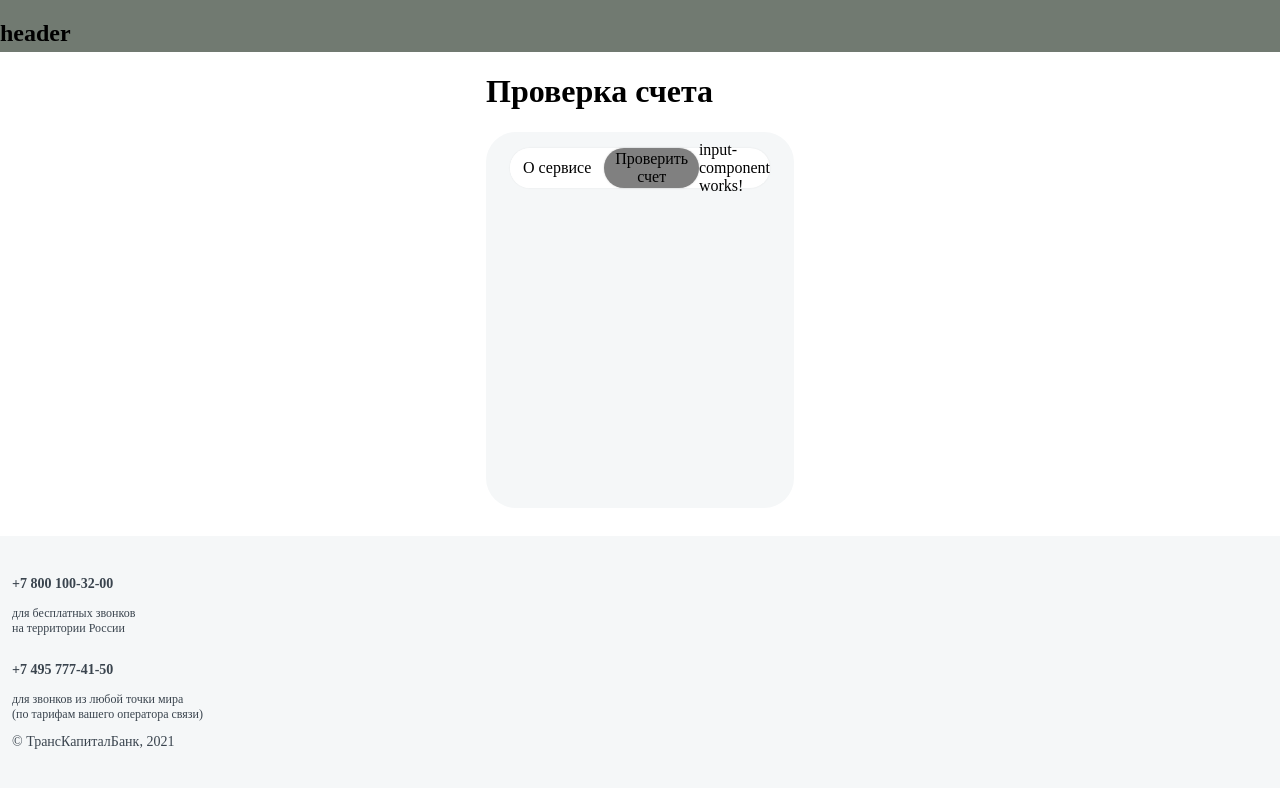
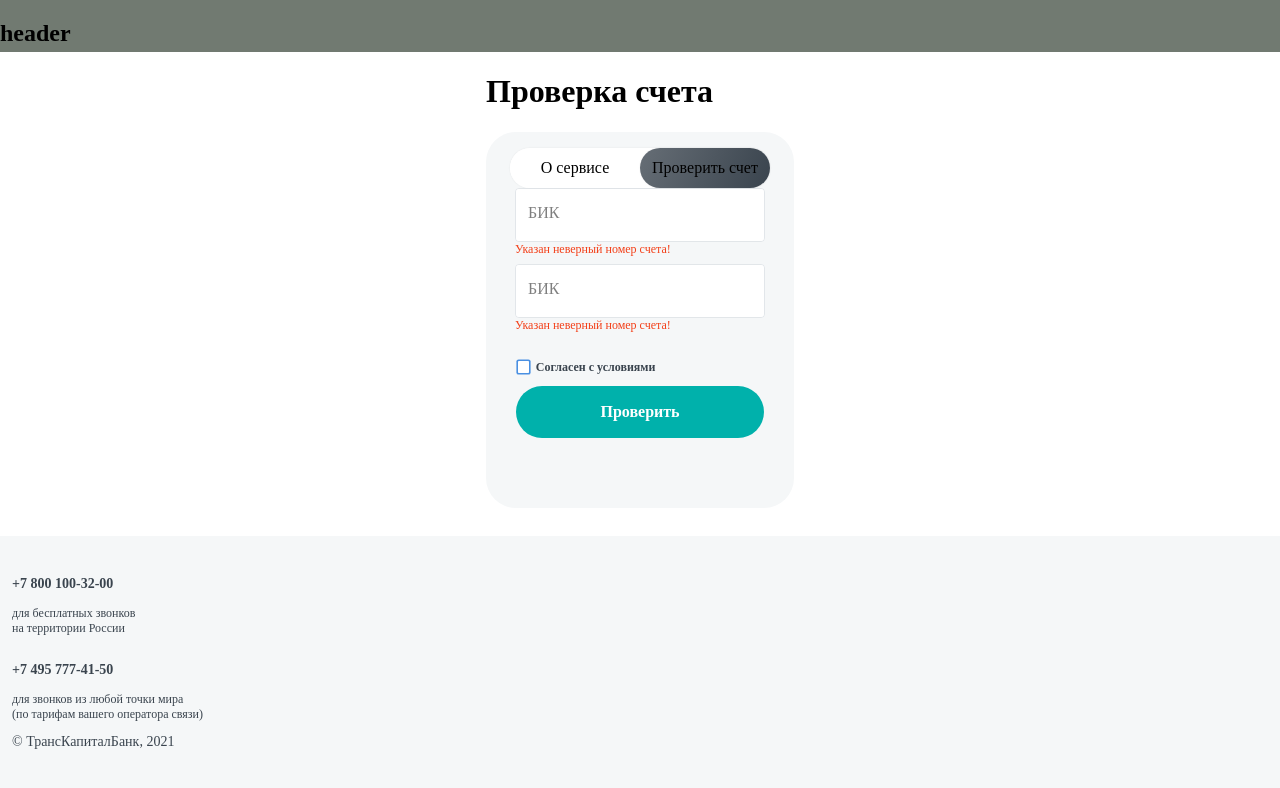
Before and after one commit to smf91/tkb-test, an Angular app: page /login in a window 1280 px wide. Shown: the top 788 px of the page. Built offline with nearby package versions, Linux system fonts and the light colour scheme.

Commit message:
Added new component and styles for them

```diff
--- a/src/app/app.module.ts
+++ b/src/app/app.module.ts
@@ -6,13 +6,17 @@ import { AppComponent } from './app.component';
 import { LoginPageComponent } from './login-page/login-page.component';
 import { MainLayoutComponent } from './shared/components/main-layout/main-layout.component';
 import { InputComponentComponent } from './shared/components/input-component/input-component.component';
+import { ButtonComponent } from './shared/components/button/button.component';
+import { CheckboxComponent } from './shared/components/checkbox/checkbox.component';
 
 @NgModule({
   declarations: [
     AppComponent,
     LoginPageComponent,
     MainLayoutComponent,
-    InputComponentComponent
+    InputComponentComponent,
+    ButtonComponent,
+    CheckboxComponent
   ],
   imports: [
     BrowserModule,
--- a/src/app/login-page/login-page.component.html
+++ b/src/app/login-page/login-page.component.html
@@ -9,9 +9,13 @@
     <div class="button-toggler active">
         Проверить счет
     </div>
-
-    <app-input-component></app-input-component>
-
   </div>
 
+  <app-input-component></app-input-component>
+  <app-input-component></app-input-component>
+  <div style="width: 250px;">
+  <app-checkbox></app-checkbox>
+  </div>
+  <app-button></app-button>
+
 </div>
--- a/src/app/login-page/login-page.component.scss
+++ b/src/app/login-page/login-page.component.scss
@@ -5,8 +5,8 @@
   border-radius: 30px;
   padding: 16px 12px 0 12px;
   display: flex;
-  justify-content: center;
-
+  flex-direction: column;
+  align-items: center;
 
 }
 .toggler {
@@ -30,9 +30,9 @@
     align-items: center;
     justify-content: center;
   }
-  .button-toggler.active{
-    box-shadow: 0px 0px 2px rgba(0, 0, 0, 0.2);
-    background-color: gray;
+  .button-toggler.active {
+    background: linear-gradient(292.85deg, #3A444E 1.13%, rgba(58, 68, 78, 0.78) 98.35%);
+    box-shadow: 0px 0px 2px rgba(0, 0, 0, 0.08);
+    border-radius: 100px;
   }
-
 }
--- /dev/null
+++ b/src/app/shared/components/button/button.component.html
@@ -0,0 +1,3 @@
+<div class="custom-button">
+    Проверить
+</div>
--- /dev/null
+++ b/src/app/shared/components/button/button.component.scss
@@ -0,0 +1,26 @@
+.custom-button{
+  width: 248px;
+  height: 52px;
+  background: #00B1AB;
+  border-radius: 42px;
+  display: flex;
+  justify-content: center;
+  align-items: center;
+  font-family: Corpid E1s;
+  font-style: normal;
+  font-weight: bold;
+  font-size: 16px;
+  line-height: 19px;
+  color: #FFFFFF;
+  &:hover {
+  background: linear-gradient(180deg, #00B1AB 0%, #00827D 100%);
+  }
+  &:active {
+    transform: translateY(-1px);
+    box-shadow: 0 5px 10px rgba(0, 0, 0, 0.2);
+  }
+}
+
+.custom-button.disabled {
+  background: #D0D5DB;
+}
--- /dev/null
+++ b/src/app/shared/components/button/button.component.ts
@@ -0,0 +1,15 @@
+import { Component, OnInit } from '@angular/core';
+
+@Component({
+  selector: 'app-button',
+  templateUrl: './button.component.html',
+  styleUrls: ['./button.component.scss']
+})
+export class ButtonComponent implements OnInit {
+
+  constructor() { }
+
+  ngOnInit(): void {
+  }
+
+}
--- /dev/null
+++ b/src/app/shared/components/checkbox/checkbox.component.html
@@ -0,0 +1,5 @@
+<label class="check option">
+  <input class="check__input" type="checkbox">
+  <span class="check__box"></span>
+  <p class="check__text">Согласен с условиями</p>
+</label>
--- /dev/null
+++ b/src/app/shared/components/checkbox/checkbox.component.scss
@@ -0,0 +1,69 @@
+.option {
+  display: block;
+  margin-bottom: 0.5em;
+}
+
+/* Check */
+
+.check {
+  padding-left: 1.3em;
+}
+
+.check__input {
+  position: absolute;
+  width: 1px;
+  height: 1px;
+  overflow: hidden;
+  clip: rect(0 0 0 0);
+}
+
+.check__box {
+  position: absolute;
+  margin-top: 0.1em;
+  margin-left: -1.1em;
+  width: 0.7em;
+  height: 0.7em;
+  overflow: hidden;
+  border-radius: 0.05em;
+  background-color: white;
+  background-repeat: no-repeat;
+  background-position: 50% 50%;
+  box-shadow: 0 0 0 0.1em #4A90E2;
+}
+
+/* Checked */
+
+.check__input:checked + .check__box {
+  background-color: #4A90E2;
+  background-image: url(https://cdn.glitch.com/d6162378-5823-4160-a555-3d9789bd2b92%2Fcheck.svg?1550563475518);
+}
+
+/* Focused */
+
+.check__input:focus + .check__box {
+  box-shadow:
+      0 0 0 0.1em #4A90E2,
+      0 0 0 0.2em #7ED321;
+}
+
+/* Disabled */
+
+.check__input:disabled + .check__box {
+  box-shadow: 0 0 0 0.1em #9B9B9B;
+}
+
+.check__input:checked:disabled + .check__box {
+  background-color: #9B9B9B;
+}
+
+.check__text {
+  font-family: Corpid E1s;
+  font-style: normal;
+  font-weight: bold;
+  font-size: 12px;
+  line-height: 14px;
+  display: flex;
+  align-items: center;
+  color: #3A444E;
+  margin-top: 20px;
+}
--- /dev/null
+++ b/src/app/shared/components/checkbox/checkbox.component.ts
@@ -0,0 +1,15 @@
+import { Component, OnInit } from '@angular/core';
+
+@Component({
+  selector: 'app-checkbox',
+  templateUrl: './checkbox.component.html',
+  styleUrls: ['./checkbox.component.scss']
+})
+export class CheckboxComponent implements OnInit {
+
+  constructor() { }
+
+  ngOnInit(): void {
+  }
+
+}
--- a/src/app/shared/components/input-component/input-component.component.html
+++ b/src/app/shared/components/input-component/input-component.component.html
@@ -1,3 +1,8 @@
 <div>
-  <p>input-component works!</p>
+  <div class="inp">
+    <input type="text" placeholder="&nbsp;">
+    <span class="label">БИК</span>
+    <span class="focus-bg"></span>
+  </div>
+  <span class="validate">Указан неверный номер счета!</span>
 </div>
--- a/src/app/shared/components/input-component/input-component.component.scss
+++ b/src/app/shared/components/input-component/input-component.component.scss
@@ -0,0 +1,72 @@
+.inp {
+  position: relative;
+  margin: auto;
+  width: 100%;
+  width: 248px;
+  border-radius: 3px;
+  overflow: hidden;
+  border: 1px solid rgba(208, 213, 219, 0.5);
+  height: 52px;
+  border-radius: 4px;
+}
+.inp .label {
+  position: absolute;
+  top: 15px;
+  left: 12px;
+  font-size: 16px;
+  color: rgba(0, 0, 0, 0.5);
+  font-weight: 500;
+  transform-origin: 0 0;
+  transform: translate3d(0, 0, 0);
+  transition: all 0.2s ease;
+  pointer-events: none;
+}
+.inp .focus-bg {
+  position: absolute;
+  top: 0;
+  left: 0;
+  width: 100%;
+  height: 100%;
+  background: rgba(0, 0, 0, 0.05);
+  z-index: -1;
+  transform: scaleX(0);
+  transform-origin: left;
+}
+
+
+.inp input {
+  -webkit-appearance: none;
+  -moz-appearance: none;
+  appearance: none;
+  width: 100%;
+  border: 0;
+  font-family: inherit;
+  padding: 16px 12px 0 12px;
+  height: 52px;
+  font-size: 16px;
+  font-weight: 400;
+  transition: all 0.15s ease;
+}
+
+.inp input:focus {
+  background: rgba(0, 0, 0, 0.05);
+  outline: none;
+}
+.inp input:focus + .label {
+  transform: translate3d(0, -12px, 0) scale(0.75);
+}
+.inp input:focus + .label + .focus-bg {
+  transform: scaleX(1);
+  transition: all 0.1s ease;
+}
+.validate{
+  margin-bottom: 8px;
+  font-family: Corpid E1s;
+  font-style: normal;
+  font-weight: 350;
+  font-size: 12px;
+  line-height: 14px;
+  display: flex;
+  align-items: center;
+  color: #F33F18;
+}
```
